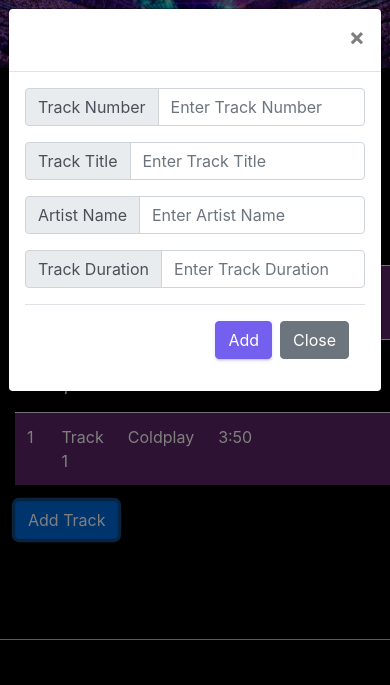
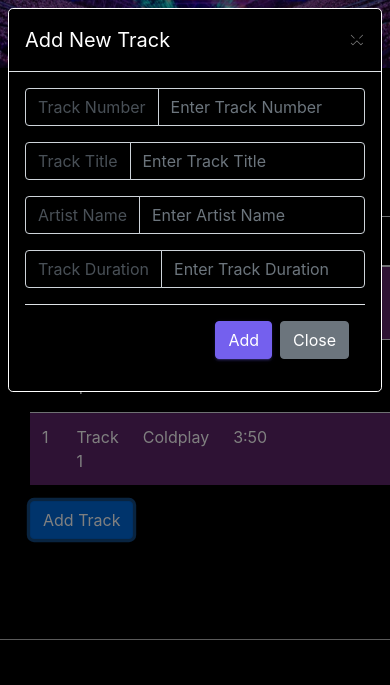
Before and after one commit to nikolainiklaus/EC-U2-D7-HW, a plain HTML site: page index.html in a window 390 px wide. Both pictures are taken after a click on the button "Add Track". Shown: the part 10876-11561 px from the top of the page. Drawn offline with nearby package versions, Linux system fonts and the light colour scheme.

Commit message:
updated UI

```diff
--- a/index.html
+++ b/index.html
@@ -336,7 +336,7 @@
         <img class="col-sm-2 img2" src="img/concert.png" alt="" />
         <img class="col-sm-2 img2" src="img/concert.png" alt="" />
       </div>
-      <section class="tracklist">
+      <section class="col-sm-12 tracklist">
         <h2>Album Tracklist</h2>
         <table class="table table-striped" style="width: 100%">
           <thead>
@@ -345,6 +345,7 @@
               <th>Title</th>
               <th>Artist</th>
               <th>Duration</th>
+              <th></th>
             </tr>
           </thead>
           <tbody>
--- a/style.css
+++ b/style.css
@@ -319,3 +319,25 @@ tr:hover .delete-btn {
   display: block;
   opacity: 1;
 }
+
+.modal-content {
+  background-color: black;
+}
+
+.form-control {
+  background-color: black;
+}
+
+.input-group-text {
+  background-color: black;
+}
+
+.modal-content {
+  border-style: solid;
+  border-color: white;
+  border-width: 1px;
+}
+
+.form-control:focus {
+  background-color: black;
+}
```
